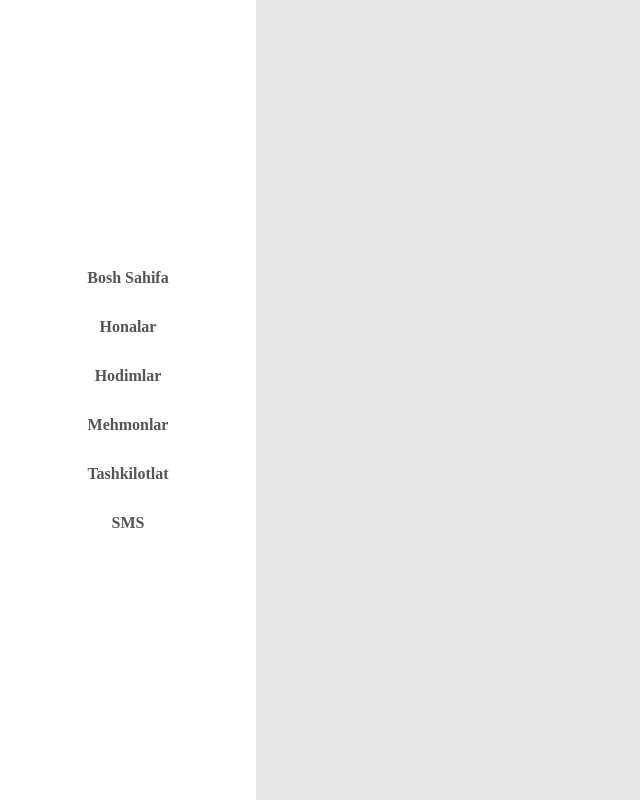
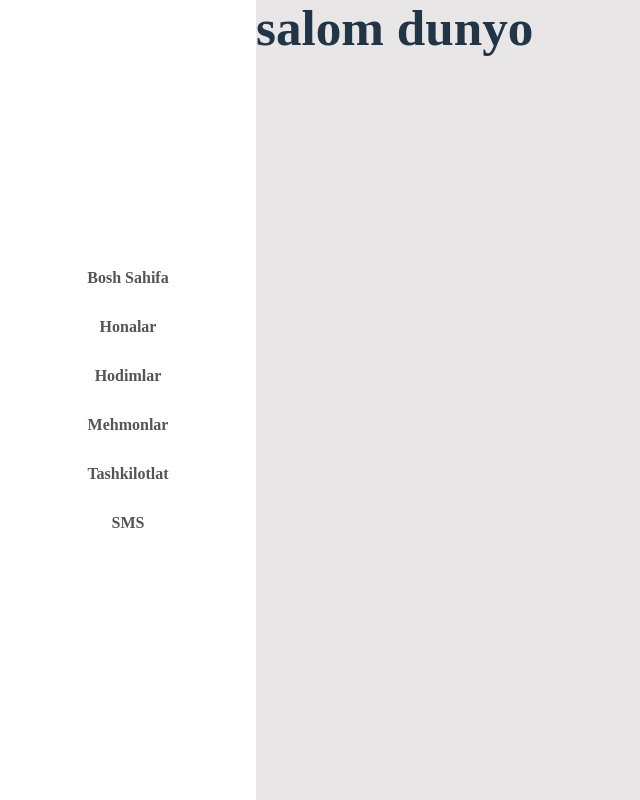
Before and after one commit to NodirbekAzamov/Hotel, a React (Vite) app: page / in a window 1280 px wide. Shown: the whole page, without its empty margins (0-640 px from the left). Built offline with nearby package versions, Linux system fonts and the light colour scheme.

Commit message:
Sadriddin

```diff
--- a/src/App.jsx
+++ b/src/App.jsx
@@ -10,6 +10,7 @@ export default function App() {
         <Sidebar />
       </div>
       <div className='app_right'>
+        <h1>salom dunyo</h1>
         {/* <Routes>
           <Route />
         </Routes> */}
```
